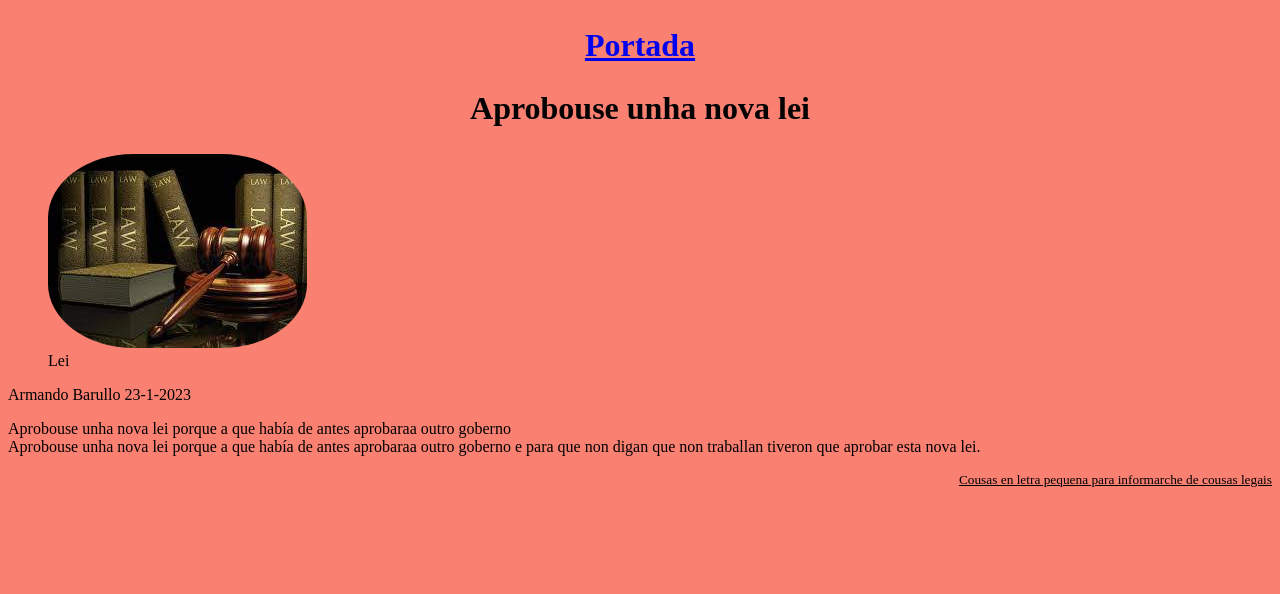
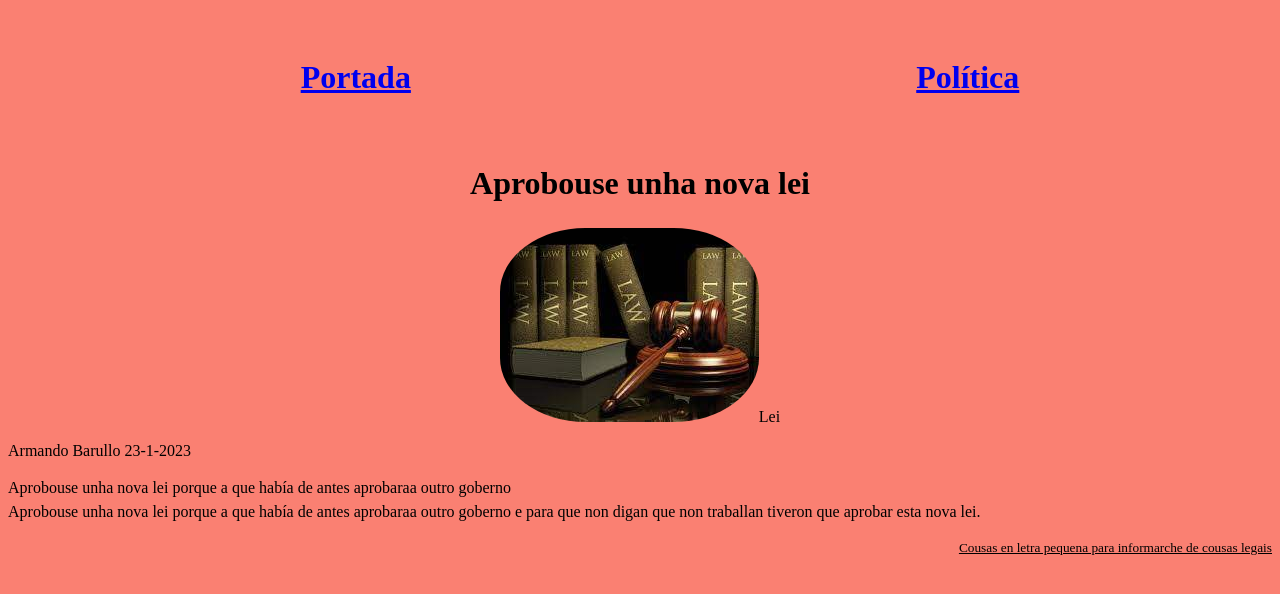
Before and after one commit to JCousoG/oMeuXornal, a plain HTML site: page aprobouseunhanovalei.html in a window 1280 px wide. Drawn offline with Linux system fonts and the light colour scheme.

Commit message:
cambios de flex

```diff
--- a/aprobouseunhanovalei.html
+++ b/aprobouseunhanovalei.html
@@ -9,7 +9,10 @@
 </head>
 <body>
     <nav>
-        <a href="index.html"><h2>Portada</h2></a>
+        <ul>
+            <li><h2><a href="index.html">Portada</a></h2></li>
+            <li><h2><a href="politica.html">Política</a></h2></li>
+        </ul>
     </nav>
     <main>
         <article>
@@ -19,8 +22,8 @@
                 <figcaption>Lei</figcaption>
             </figure>
             <div> Armando Barullo <time>23-1-2023</time></div>
-            <p><div> Aprobouse unha nova lei porque a que había de antes aprobaraa outro goberno</div>
-            <div> Aprobouse unha nova lei porque a que había de antes aprobaraa outro goberno e para que non digan que non traballan tiveron que aprobar esta nova lei.</div></p>
+            <p>Aprobouse unha nova lei porque a que había de antes aprobaraa outro goberno <br>
+            Aprobouse unha nova lei porque a que había de antes aprobaraa outro goberno e para que non digan que non traballan tiveron que aprobar esta nova lei.</p>
         </article>
     </main>
     <footer>Cousas en letra pequena para informarche de cousas legais</footer>
--- a/style.css
+++ b/style.css
@@ -34,10 +34,19 @@ ul {
     justify-content: space-around;
     align-content: center;
 }
+li {
+    padding: 1em;
+}
 img {
     border-radius: 33%;
 
     }
+figure {
+    display: flex;
+    flex-wrap: nowrap;
+    justify-content: center;
+    align-items: baseline;
+}
 h4 {
     font-family: Arial, Helvetica, sans-serif;
     font-size: x-small;
@@ -53,7 +62,7 @@ span {
 }
 
 p {
-    font-weight: bold;
+    line-height: 1.5;
 }
 
 #imaxe {
```
Also changed, not shown: VaiHaberEleccionsOutraVez.html (+6 -3 lines), derogouseunhalei.html (+6 -3 lines), equipoqueganou.html (+6 -3 lines), index.html (+7 -0 lines), outroequipoperdeu.html (+6 -3 lines), vaiHaberEleccionsEnMaio.html (+6 -3 lines).
